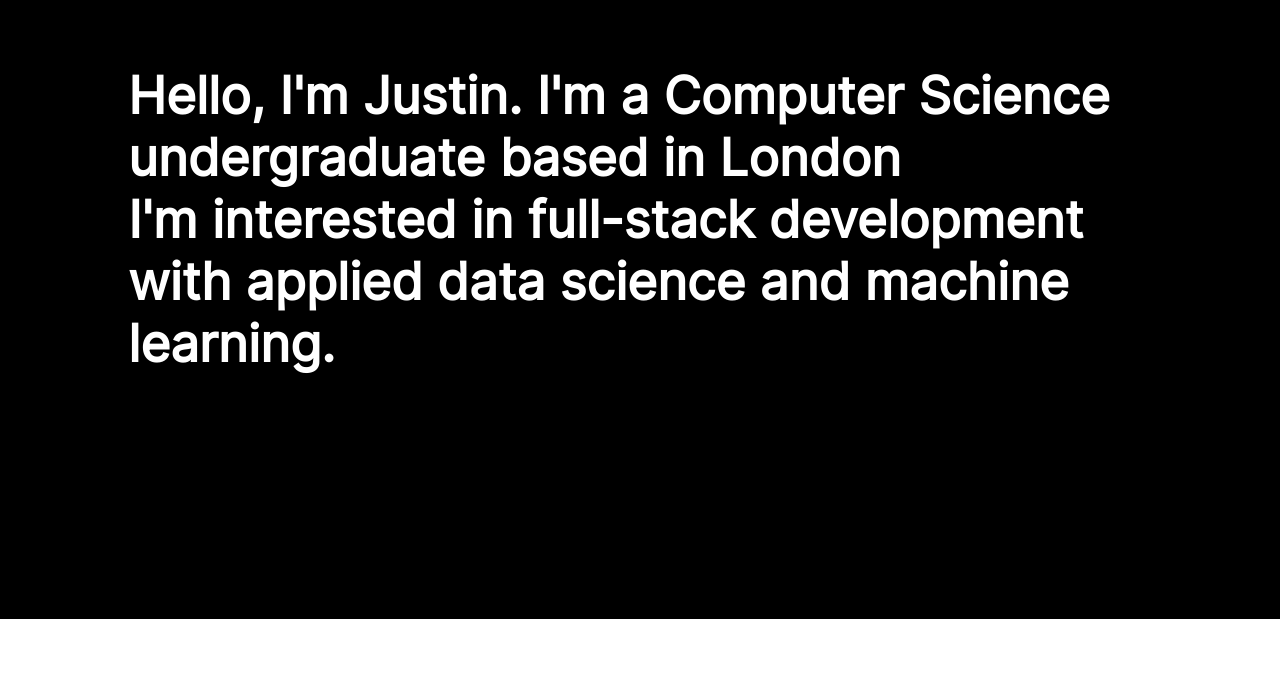
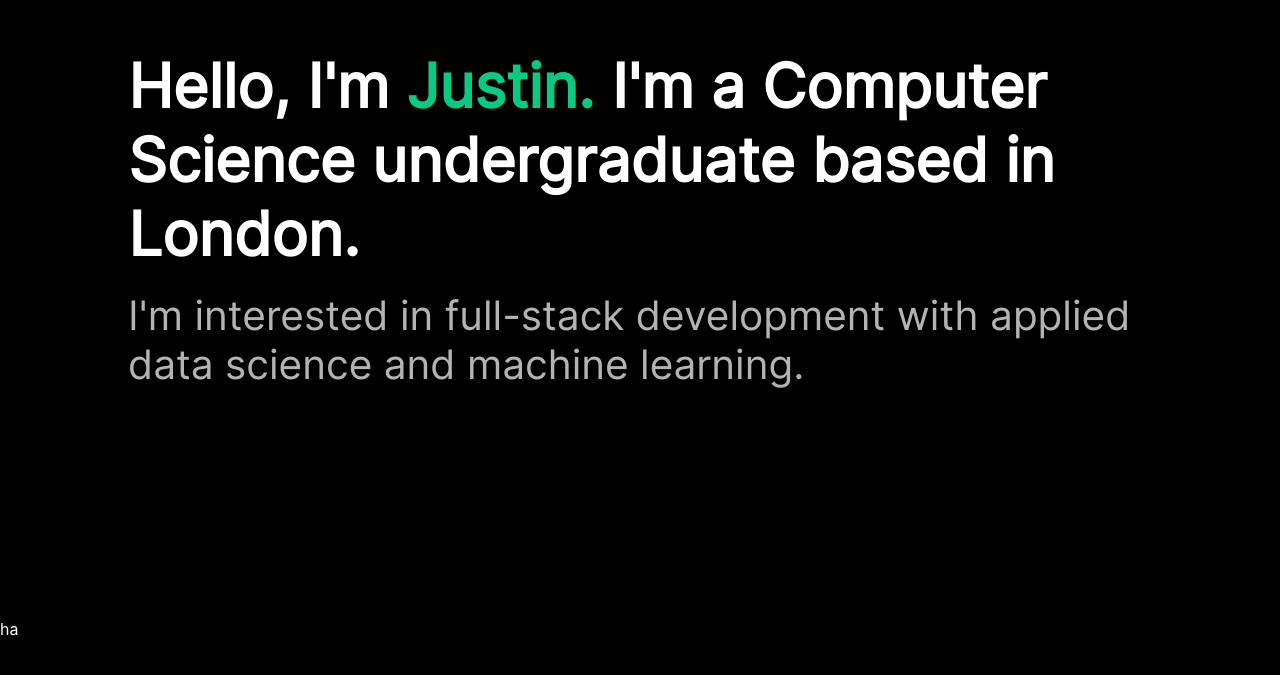
Before and after one commit to jhtkoo0426/Portfolio-v1, a React (Create React App) app: page / in a window 1280 px wide. Shown: the part 181-856 px from the top of the page. Before the commit the page ends 800 px from the top, so only its background shows below. Built offline with nearby package versions, Linux system fonts and the light colour scheme.

Commit message:
Refactored page item into component

```diff
--- a/src/App.js
+++ b/src/App.js
@@ -1,4 +1,5 @@
 import { library } from '@fortawesome/fontawesome-svg-core'
+import PageItem from './components/PageItem'
 import { fab, faGithub, faLinkedin } from '@fortawesome/free-brands-svg-icons'
 import { faCheckSquare, faCoffee } from '@fortawesome/free-solid-svg-icons'
 import React, { useState, useEffect, useRef } from "react"
@@ -22,11 +23,16 @@ const App = () => {
       <h1 className="splash-screen-title">this is the splash screen...</h1>
     </div>:
   	<div className="app">
-      <div className='intro'>
-        <h1 className='app-title'>Hello, I'm Justin. I'm a Computer Science undergraduate based in London</h1>
+      <PageItem id="intro">
+        <h1 className='app-title'>Hello, I'm <span>Justin.</span> I'm a Computer Science undergraduate based in London.</h1>
         <h1 className='app-subtitle'>I'm interested in full-stack development with applied data science and machine learning.</h1>
-      </div>
+      </PageItem>
+      <PageItem>
+        <div>ha</div>
+      </PageItem>
   	</div>
+
+
 
   // return (
   //   <div className="splash-screen">
--- /dev/null
+++ b/src/components/PageItem.js
@@ -0,0 +1,9 @@
+const PageItem = ({id, children}) => {
+    return (
+        <div className="page-item" id={id}>
+            { children }
+        </div>
+    )
+}
+
+export default PageItem
--- a/src/components/Project.js
+++ /dev/null
@@ -1 +0,0 @@
-// Component for project showcase
--- a/src/css/app.css
+++ b/src/css/app.css
@@ -5,6 +5,8 @@
     scroll-behavior: smooth;
     /* color: #3a3a3a; */
     --dark-grey: #3a3a3a;
+    --grey: rgba(255, 255, 255, 0.7);
+    --turqoise: #0aca81;
     --black: #000;
     --white: #fff;
 }
@@ -57,13 +59,13 @@
 /* Portfolio Content CSS */
 .app {
     width: 100%;
-    height: 100%;
-    min-height: 100vh;
+    /* height: 100%; */
+    /* min-height: 100vh; */
     background-color: var(--black);
     color: var(--white);
 }
 
-.intro {
+#intro {
     width: 100%;
     height: 100vh;
     display: flex;
@@ -72,8 +74,28 @@
     align-items: center;
 }
 
-.intro > .app-title, .app-subtitle {
+#intro > .app-title, .app-subtitle {
     width: 80%;
     font-family: 'InterReg';
-    font-size: 4vw;
 }
+
+#intro > .app-title {
+    margin-bottom: 2.5vh;
+    font-size: calc(35px + 2vw);
+}
+
+#intro > .app-title span {
+    color: var(--turqoise);
+}
+
+#intro > .app-subtitle {
+    font-weight: 500;
+    font-size: calc(15px + 2vw);
+    color: var(--grey);
+}
+
+.page-item {
+    width: 100%;
+    height: 100vh;
+    background-color: #000;
+}
```
